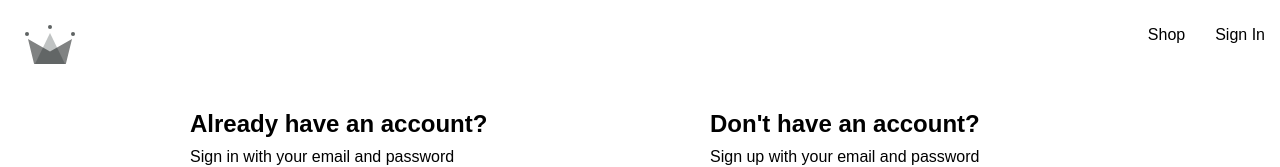
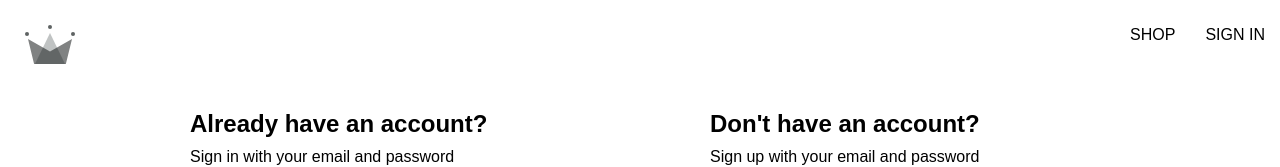
Before and after one commit to andresathler/crw-clothing, a React (Create React App) app: page /auth in a window 1280 px wide. Shown: the top 167 px of the page. Built offline with nearby package versions, Linux system fonts and the light colour scheme; no server answers.

Commit message:
work progress

```diff
--- a/src/components/sign-in-form/sign-in-form.component.jsx
+++ b/src/components/sign-in-form/sign-in-form.component.jsx
@@ -1,20 +1,20 @@
-import {useState} from "react";
+import { useState } from "react";
 import {
-    createUserDocumentFromAuth,
     signInAuthUserWithEmailAndPassword,
     signInWithGooglePopup
 } from "../../utils/firebase/firebase.utils";
 import FormInput from "../form-input/form-input.component";
 
-import "./sign-in-form.styles.scss";
 import Button from "../button/button.component";
 
+import "./sign-in-form.styles.scss";
+
+const defaultFormFields = {
+    email: '',
+    password: ''
+}
+
 const SignInForm = () => {
-    const defaultFormFields = {
-        email: '',
-        password: ''
-    }
-
     const [formFields, setFormFields] = useState(defaultFormFields)
     const { email, password } = formFields;
 
@@ -23,16 +23,15 @@ const SignInForm = () => {
     }
 
     const signInWithGoogle = async () => {
-        const { user } = await signInWithGooglePopup();
-        await createUserDocumentFromAuth(user);
+        await signInWithGooglePopup();
     }
 
     const handleSubmit = async (event) => {
         event.preventDefault();
 
         try {
-            const response = await signInAuthUserWithEmailAndPassword(email, password);
-            console.log(response);
+            const { user } = await signInAuthUserWithEmailAndPassword(email, password);
+
             resetFormFields();
         } catch(error) {
             if (error.code === "auth/wrong-password" || error.code === "auth/user-not-found")
--- /dev/null
+++ b/src/context/user.context.jsx
@@ -0,0 +1,25 @@
+import { createContext, useState, useEffect } from "react";
+import { createUserDocumentFromAuth, onAuthStateChangedListener } from "../utils/firebase/firebase.utils";
+
+export const UserContext = createContext({
+    currentUser: null,
+    setCurrentUser: () => null,
+});
+
+export const UserProvider = ({ children }) => {
+    const [currentUser, setCurrentUser] = useState(null);
+    const value = { currentUser, setCurrentUser };
+
+    useEffect(() => {
+        const unsubscribe = onAuthStateChangedListener((user) => {
+            if(user) {
+                createUserDocumentFromAuth(user)
+            }
+            setCurrentUser(user);
+        });
+
+        return unsubscribe;
+    }, []);
+
+    return <UserContext.Provider value={value}>{children}</UserContext.Provider>
+}
--- a/src/index.js
+++ b/src/index.js
@@ -5,12 +5,15 @@ import { BrowserRouter } from "react-router-dom";
 import './index.scss';
 import App from './App';
 import reportWebVitals from './reportWebVitals';
+import {UserProvider} from "./context/user.context";
 
 const root = ReactDOM.createRoot(document.getElementById('root'));
 root.render(
   <React.StrictMode>
     <BrowserRouter>
-        <App />
+        <UserProvider>
+            <App />
+        </UserProvider>
     </BrowserRouter>
   </React.StrictMode>
 );
--- a/src/routes/navigation/navigation.component.jsx
+++ b/src/routes/navigation/navigation.component.jsx
@@ -1,11 +1,17 @@
-import { Fragment } from 'react';
+import {Fragment, useContext} from 'react';
 import {Link, Outlet} from "react-router-dom";
 
 import { ReactComponent as CrwLogo } from '../../assets/crown.svg'
+import { UserContext } from "../../context/user.context";
+import { signOutUser } from "../../utils/firebase/firebase.utils";
 
 import './navigation.styles.scss';
 
+
+
 const Navigation = () => {
+    const { currentUser } = useContext(UserContext);
+
     return (
         <Fragment>
             <div className='navigation'>
@@ -14,11 +20,13 @@ const Navigation = () => {
                 </Link>
                 <div className='nav-links-container'>
                     <Link className='nav-link' to='/shop'>
-                        Shop
+                        SHOP
                     </Link>
-                    <Link className='nav-link' to='/auth'>
-                        Sign In
-                    </Link>
+                    {currentUser ? (
+                        <span className='nav-link' onClick={signOutUser}>SIGN OUT</span>
+                    ) : (
+                        <Link className='nav-link' to='/auth'>SIGN IN</Link>
+                    )}
                 </div>
             </div>
             <Outlet/>
--- a/src/utils/firebase/firebase.utils.js
+++ b/src/utils/firebase/firebase.utils.js
@@ -1,5 +1,14 @@
 import { initializeApp } from "firebase/app";
-import { createUserWithEmailAndPassword, getAuth, GoogleAuthProvider, signInWithEmailAndPassword, signInWithPopup, signInWithRedirect } from 'firebase/auth';
+import {
+    createUserWithEmailAndPassword,
+    getAuth,
+    GoogleAuthProvider,
+    onAuthStateChanged,
+    signInWithEmailAndPassword,
+    signInWithPopup,
+    signInWithRedirect,
+    signOut
+} from 'firebase/auth';
 import { doc, getDoc, getFirestore, setDoc } from 'firebase/firestore';
 
 const firebaseConfig = {
@@ -62,3 +71,7 @@ export const signInAuthUserWithEmailAndPassword = async (email, password) => {
 
     return await signInWithEmailAndPassword(auth, email, password);
 }
+
+export const signOutUser = () => signOut(auth);
+
+export const onAuthStateChangedListener = (callback) => onAuthStateChanged(auth, callback);
```
Also changed, not shown: src/components/sign-up-form/sign-up-form.component.jsx (+5 -3 lines).
